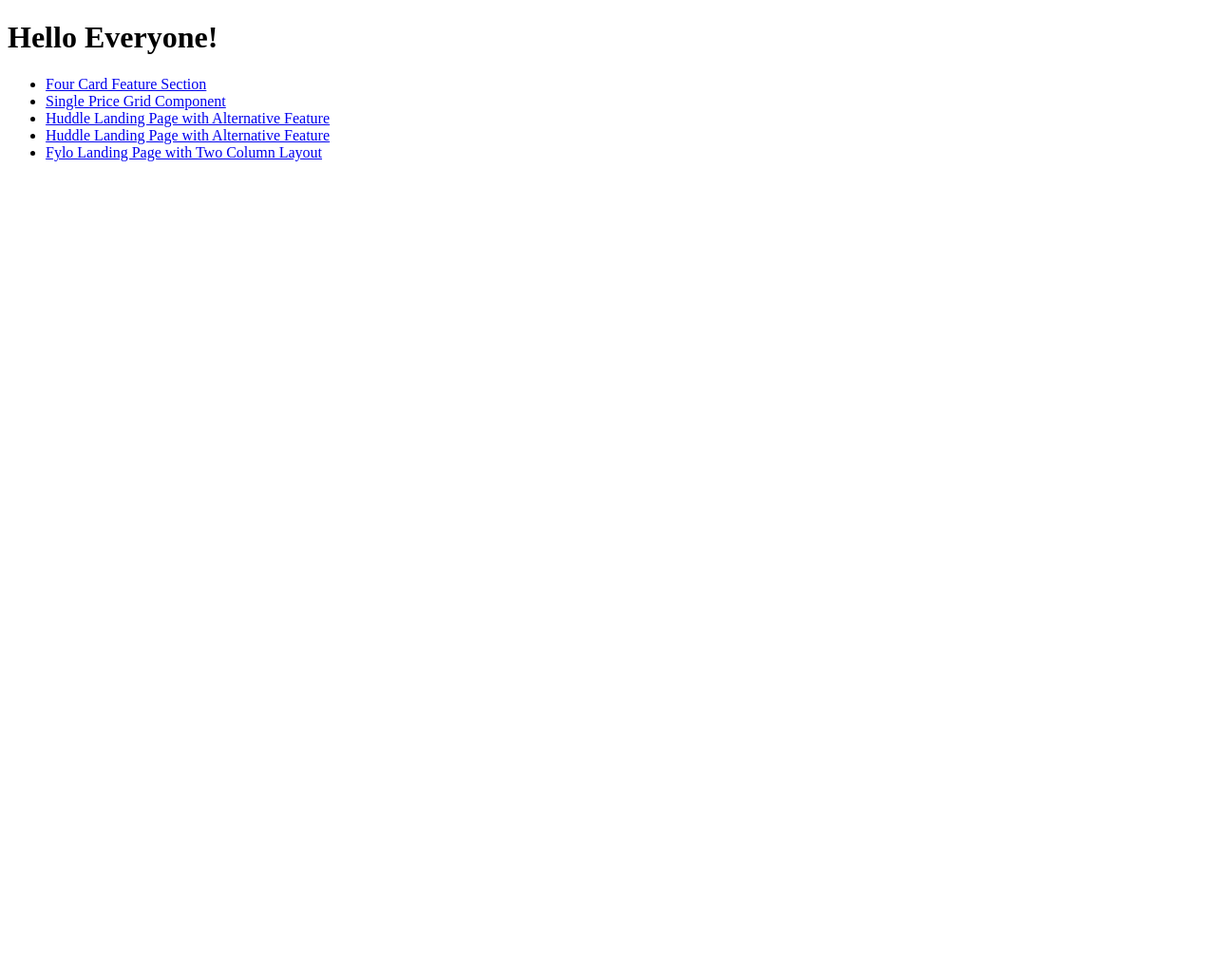
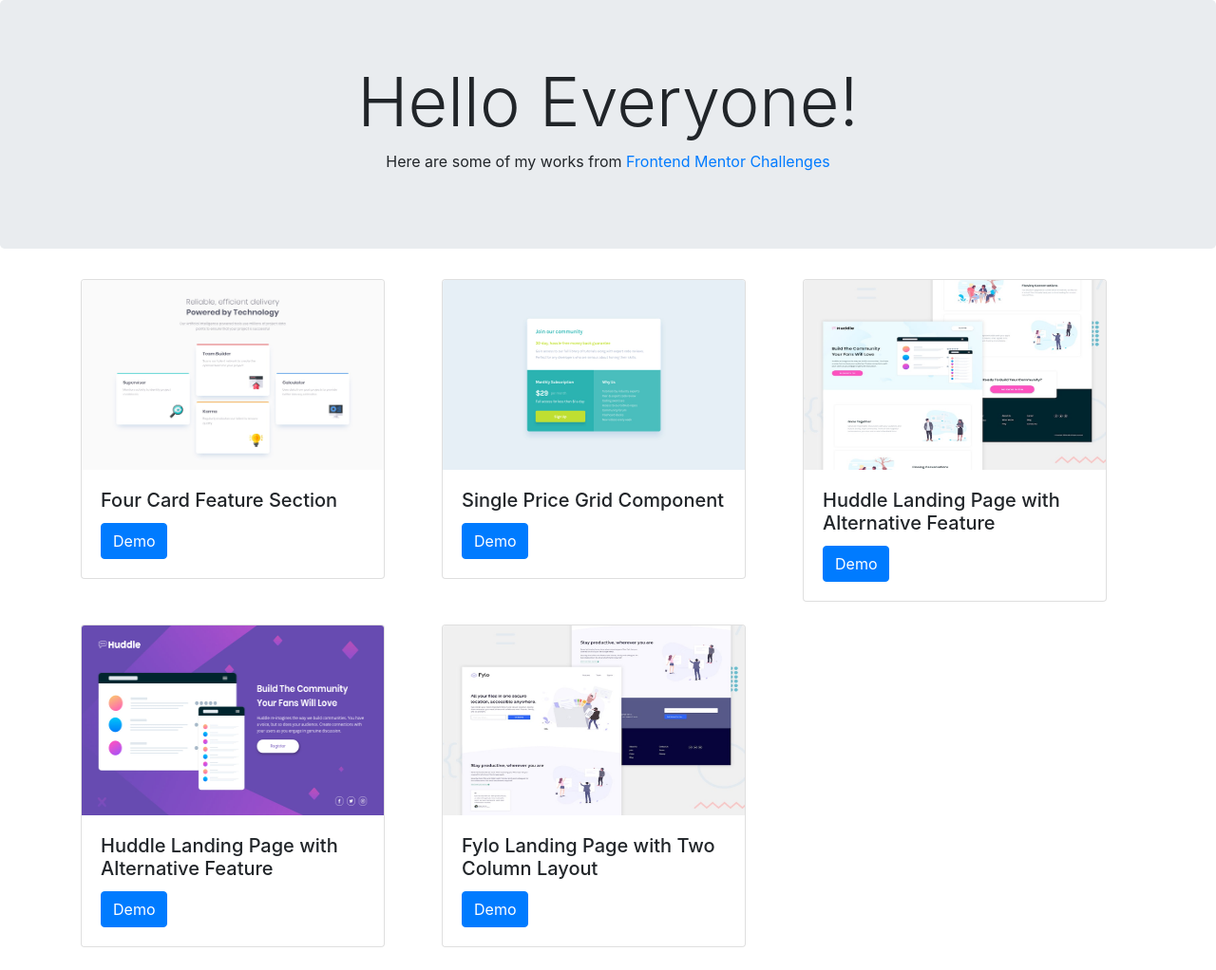
Before and after one commit to styleDevNerd/frontend-mentor-challenges, a plain HTML site: page index.html in a window 1280 px wide. Shown: the whole page at 95% size. Before the commit the page ends 800 px from the top, so only its background shows below. Drawn offline with nearby package versions, Linux system fonts and the light colour scheme.

Commit message:
Updated index.html

```diff
--- a/index.html
+++ b/index.html
@@ -4,16 +4,69 @@
   <meta charset="UTF-8">
   <meta name="viewport" content="width=device-width, initial-scale=1.0">
   <meta http-equiv="X-UA-Compatible" content="ie=edge">
+  <link rel="stylesheet" href="https://stackpath.bootstrapcdn.com/bootstrap/4.5.0/css/bootstrap.min.css">
+  <link rel="stylesheet" href="style.css">
   <title>My FrontEnd Mentor Challenge Projects</title>
 </head>
 <body>
-  <h1>Hello Everyone!</h1>
-  <ul>
-    <li><a href="/four-card-feature-section-master/index.html">Four Card Feature Section</a></li>
-    <li><a href="/single-price-grid-component-master/index.html">Single Price Grid Component</a></li>
-    <li><a href="/huddle-landing-page-with-alternating-feature-blocks-master/index.html">Huddle Landing Page with Alternative Feature</a></li>
-    <li><a href="/huddle-landing-page-with-single-introductory-section-master/index.html">Huddle Landing Page with Alternative Feature</a></li>
-    <li><a href="/fylo-landing-page-with-two-column-layout-master/index.html">Fylo Landing Page with Two Column Layout</a></li>
-  </ul>
+  <div class="jumbotron">
+    <div class="container">
+      <h1 class="display-3 text-center">Hello Everyone!</h1>
+      <p class="text-center">Here are some of my works from <a href="https://www.frontendmentor.io/" target="_blank">Frontend Mentor Challenges</a></p>
+    </div>
+  </div>
+  <div class="container">
+    <div class="row">
+      <div class="col-md-4">
+        <div class="card mb-4 box-shadow">
+          <img class="card-img-top" src="./four-card-feature-section-master/design/desktop-design.jpg" alt="Four Card Feature Section">
+          <div class="card-body">
+            <h5 class="card-title">Four Card Feature Section</h5>
+            <a href="./four-card-feature-section-master/index.html" target="_blank" class="btn btn-primary">Demo</a>
+          </div>
+        </div>
+      </div>
+
+      <div class="col-md-4">
+        <div class="card mb-4 box-shadow">
+          <img class="card-img-top" src="./single-price-grid-component-master/design/desktop-design.jpg" alt="Single Price Grid Component">
+          <div class="card-body">
+            <h5 class="card-title">Single Price Grid Component</h5>
+            <a href="./single-price-grid-component-master/index.html" target="_blank" class="btn btn-primary">Demo</a>
+          </div>
+        </div>
+      </div>
+
+      <div class="col-md-4">
+        <div class="card mb-4 box-shadow">
+          <img class="card-img-top" src="./huddle-landing-page-with-alternating-feature-blocks-master/design/desktop-preview.jpg" alt="Huddle Landing Page with Alternative Feature">
+          <div class="card-body">
+            <h5 class="card-title">Huddle Landing Page with Alternative Feature</h5>
+            <a href="./huddle-landing-page-with-alternating-feature-blocks-master/index.html" target="_blank" class="btn btn-primary">Demo</a>
+          </div>
+        </div>
+      </div>
+
+      <div class="col-md-4">
+        <div class="card mb-4 box-shadow">
+          <img class="card-img-top" src="./huddle-landing-page-with-single-introductory-section-master/design/desktop-design.jpg" alt="Huddle Landing Page with Alternative Feature">
+          <div class="card-body">
+            <h5 class="card-title">Huddle Landing Page with Alternative Feature</h5>
+            <a href="./huddle-landing-page-with-single-introductory-section-master/index.html" target="_blank" class="btn btn-primary">Demo</a>
+          </div>
+        </div>
+      </div>
+
+      <div class="col-md-4">
+        <div class="card mb-4 box-shadow">
+          <img class="card-img-top" src="./fylo-landing-page-with-two-column-layout-master/design/desktop-preview.jpg" alt="Fylo Landing Page with Two Column Layout">
+          <div class="card-body">
+            <h5 class="card-title">Fylo Landing Page with Two Column Layout</h5>
+            <a href="./fylo-landing-page-with-two-column-layout-master/index.html" target="_blank" class="btn btn-primary">Demo</a>
+          </div>
+        </div>
+      </div>
+    </div>
+  </div>
 </body>
 </html>
--- /dev/null
+++ b/style.css
@@ -0,0 +1,7 @@
+img {
+  height: 200px;
+}
+
+.card {
+  width: 20rem;
+}
```
